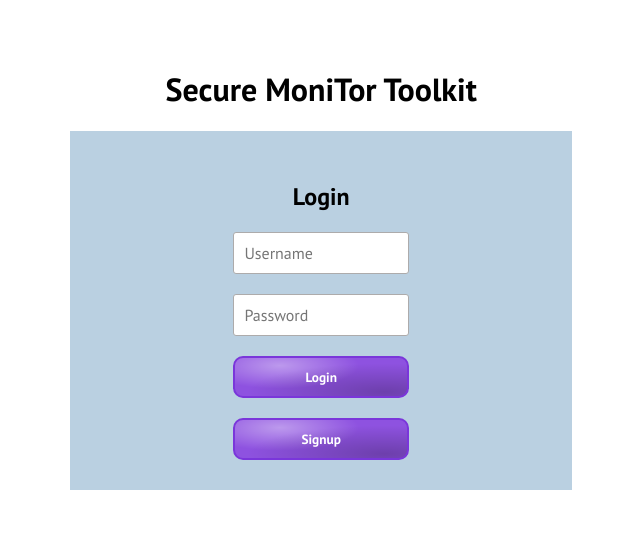
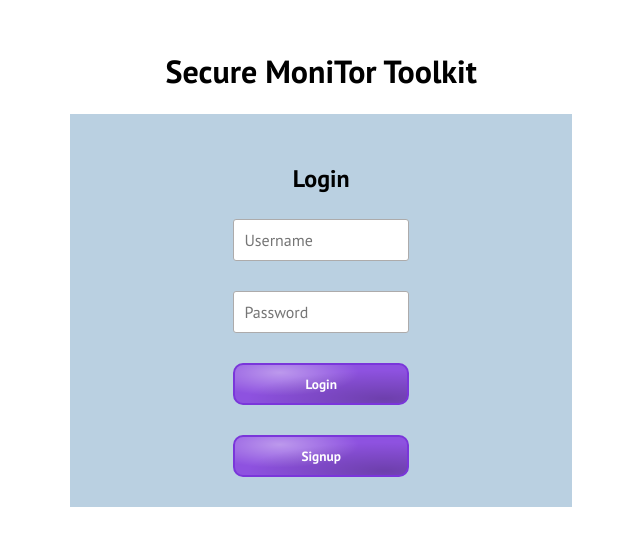
Before and after one commit to MonB003/BScACS-MajorProject, a React (Create React App) app in the folder major-project-frontend/: page / in a window 1280 px wide. Shown: the part 120-666 px from the top of the page, without its empty margins (314-954 px from the left). Built offline with nearby package versions, Linux system fonts and the light colour scheme.

Commit message:
Tested on Linux. Added row gap to authentication forms style

```diff
--- a/major-project-frontend/src/components/Authentication/Authentication.css
+++ b/major-project-frontend/src/components/Authentication/Authentication.css
@@ -19,6 +19,7 @@ h1, h2 {
     align-self: center;
     background-color: rgb(186, 208, 225);
     padding: 30px 0px;
+    row-gap: 5px;
 }
 
 #submissionForm, #redirectDiv {
@@ -27,6 +28,7 @@ h1, h2 {
     flex-direction: column;
     justify-content: center;
     align-self: center;
+    row-gap: 5px;
 }
 
 .message {
```
